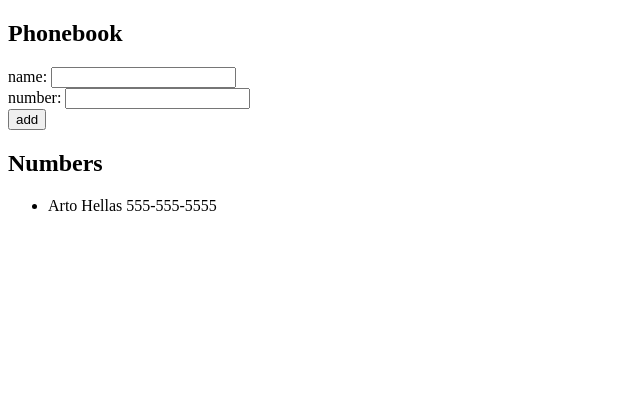
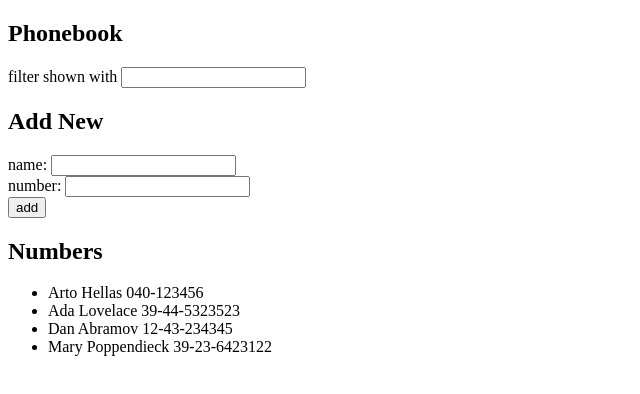
Before and after one commit to sethstrouf/full-stack-open, a React (Vite) app in the folder part2/phonebook/: page / in a window 1280 px wide. Shown: the top 394 px of the page, without its empty margins (0-640 px from the left). Built offline with nearby package versions, Linux system fonts and the light colour scheme.

Commit message:
Complete 2.9

```diff
--- a/part2/phonebook/src/App.jsx
+++ b/part2/phonebook/src/App.jsx
@@ -2,12 +2,14 @@ import { useState } from 'react'
 
 const App = () => {
   const [persons, setPersons] = useState([
-    { name: 'Arto Hellas',
-      number: '555-555-5555'
-    }
+    { name: 'Arto Hellas', number: '040-123456', id: 1 },
+    { name: 'Ada Lovelace', number: '39-44-5323523', id: 2 },
+    { name: 'Dan Abramov', number: '12-43-234345', id: 3 },
+    { name: 'Mary Poppendieck', number: '39-23-6423122', id: 4 }
   ])
   const [newName, setNewName] = useState('')
   const [newNumber, setNewNumber] = useState('')
+  const [search, setSearch] = useState('')
 
   const findExistingPerson = () => {
     return persons.find(person => person.name === newName)
@@ -27,9 +29,15 @@ const App = () => {
     setNewNumber('')
   }
 
+  const filteredPersons = search
+    ? persons.filter(person => person.name.toLowerCase().includes(search.toLowerCase()))
+    : persons
+
   return (
     <div>
       <h2>Phonebook</h2>
+        <div>filter shown with <input value={search} onChange={e => setSearch(e.target.value)} /></div>
+      <h2>Add New</h2>
       <form onSubmit={handleAddName}>
         <div>name: <input value={newName} onChange={e => setNewName(e.target.value)} /></div>
         <div>number: <input value={newNumber} onChange={e => setNewNumber(e.target.value)} /></div>
@@ -37,7 +45,7 @@ const App = () => {
       </form>
       <h2>Numbers</h2>
       <ul >
-        {persons.map(person =>
+        {filteredPersons.map(person =>
           <li key={person.name}>{person.name} {person.number}</li>
         )}
       </ul>
```
